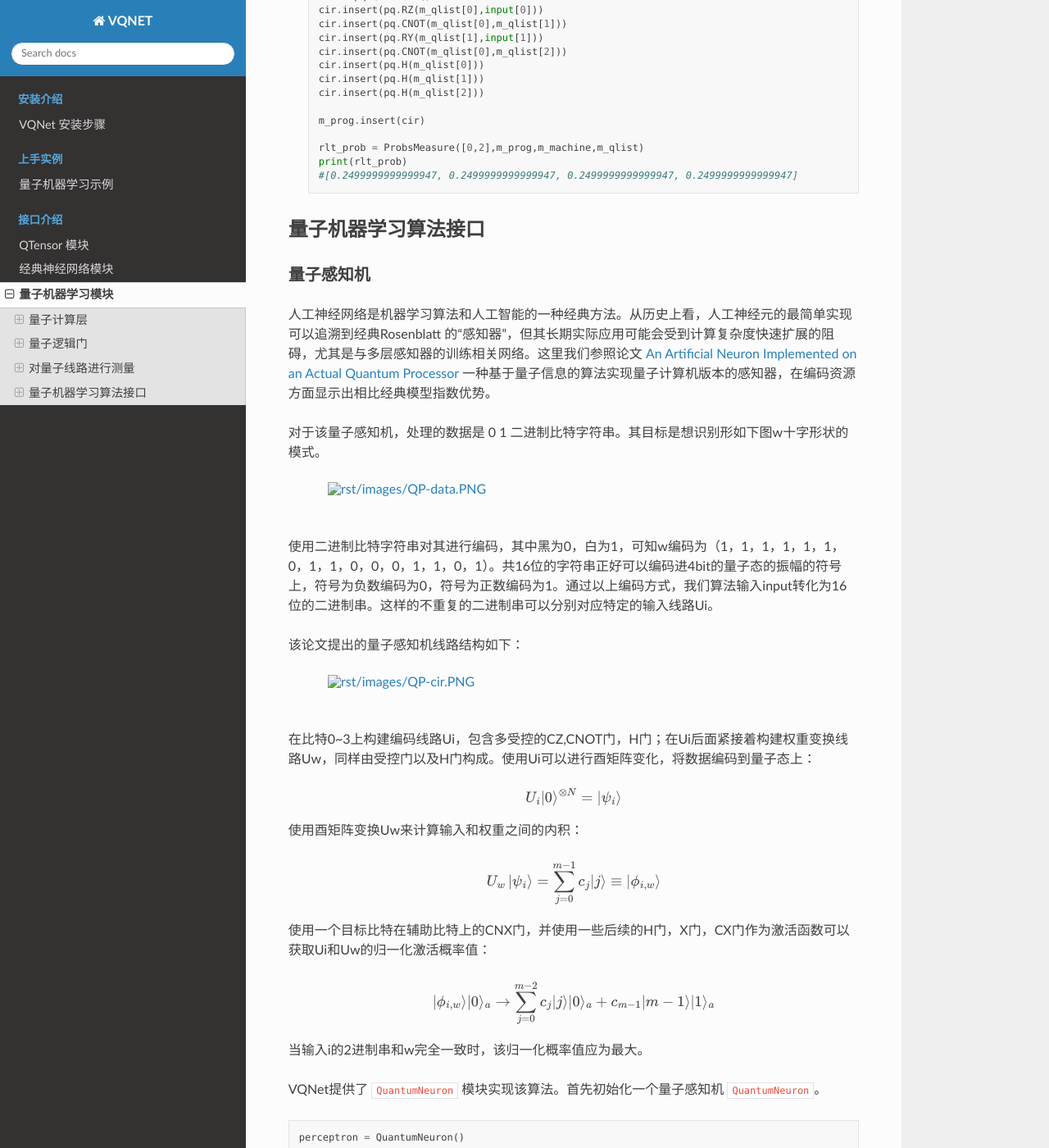
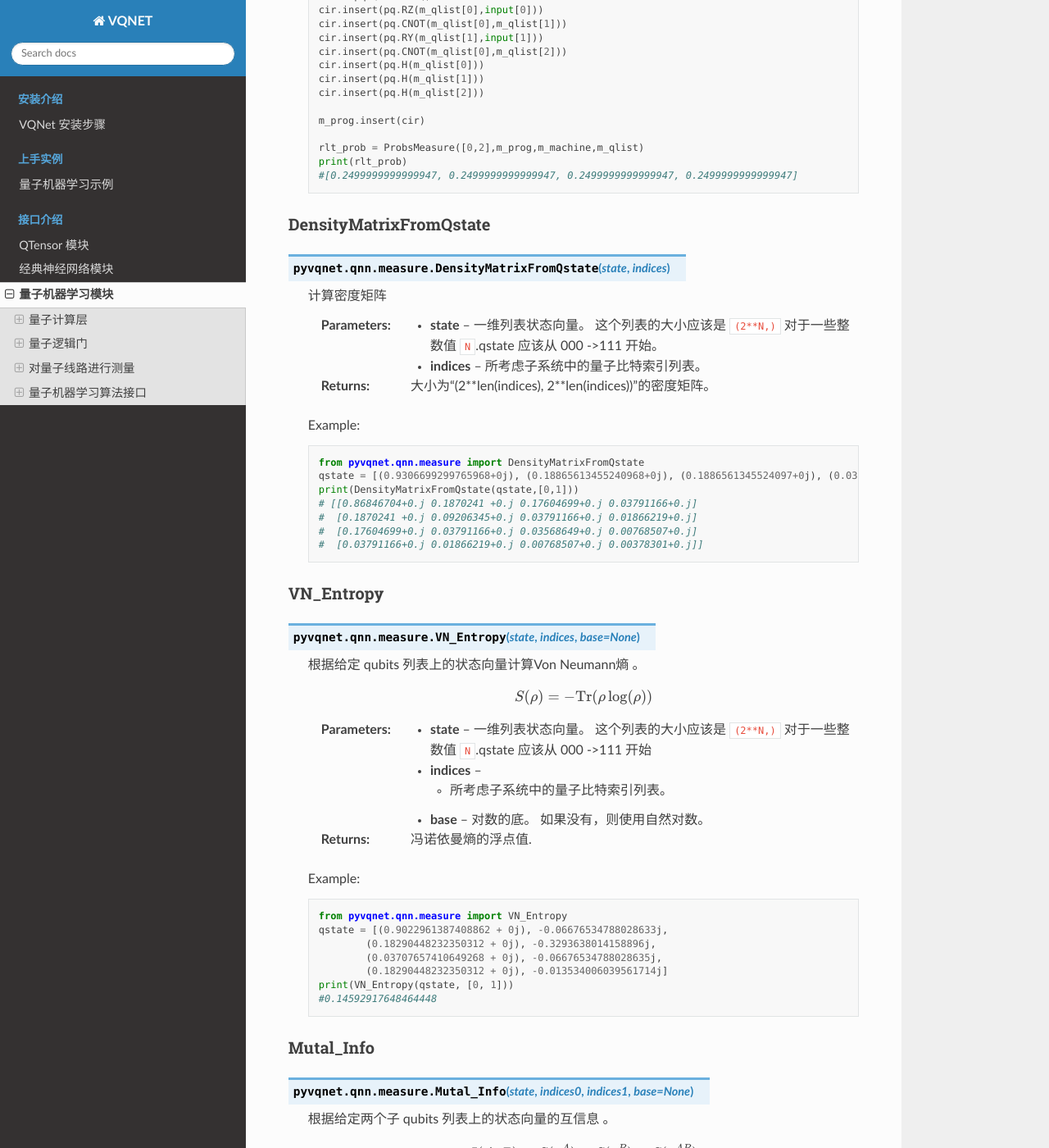
Before and after one commit to OriginQ/VQNET2.0-tutorial, a Sphinx documentation site: the page built from source/rst/qnn.rst, in a window 1280 px wide and 1400 px high, scrolled down 20458 px. Shown: the whole window at 82% size. Built offline with Sphinx 7.4.7 and the Read the Docs theme 2.0.0, drawn with Linux system fonts in a browser that asks for light colours; some of the changed text lies outside the part shown.

Commit message:
[feat] add vn-entropy,mutal-info,dense-matrix api doc

```diff
--- a/source/rst/qnn.rst
+++ b/source/rst/qnn.rst
@@ -1015,6 +1015,85 @@ ProbsMeasure
         print(rlt_prob)
         #[0.2499999999999947, 0.2499999999999947, 0.2499999999999947, 0.2499999999999947]
 
+DensityMatrixFromQstate
+^^^^^^^^^^^^^^^^^^^^^^^^^^^^^^^
+.. py:function:: pyvqnet.qnn.measure.DensityMatrixFromQstate(state, indices)
+
+    计算密度矩阵
+
+    :param state: 一维列表状态向量。 这个列表的大小应该是 ``(2**N,)`` 对于一些整数值 ``N``.qstate 应该从 000 ->111 开始。
+    :param indices: 所考虑子系统中的量子比特索引列表。
+    :return: 大小为“(2**len(indices), 2**len(indices))”的密度矩阵。
+
+    Example::
+
+        from pyvqnet.qnn.measure import DensityMatrixFromQstate
+        qstate = [(0.9306699299765968+0j), (0.18865613455240968+0j), (0.1886561345524097+0j), (0.03824249173404786+0j), -0.048171819846746615j, -0.00976491131165138j, -0.23763904794287155j, -0.048171819846746615j]
+        print(DensityMatrixFromQstate(qstate,[0,1]))
+        # [[0.86846704+0.j 0.1870241 +0.j 0.17604699+0.j 0.03791166+0.j]
+        #  [0.1870241 +0.j 0.09206345+0.j 0.03791166+0.j 0.01866219+0.j]
+        #  [0.17604699+0.j 0.03791166+0.j 0.03568649+0.j 0.00768507+0.j]
+        #  [0.03791166+0.j 0.01866219+0.j 0.00768507+0.j 0.00378301+0.j]]
+
+VN_Entropy
+^^^^^^^^^^^^^^^
+.. py:function:: pyvqnet.qnn.measure.VN_Entropy(state, indices, base=None)
+
+    根据给定 qubits 列表上的状态向量计算Von Neumann熵 。
+
+    .. math::
+        S( \rho ) = -\text{Tr}( \rho \log ( \rho ))
+
+    :param state: 一维列表状态向量。 这个列表的大小应该是 ``(2**N,)`` 对于一些整数值 ``N``.qstate 应该从 000 ->111 开始
+    :param indices: - 所考虑子系统中的量子比特索引列表。
+    :param base: 对数的底。 如果没有，则使用自然对数。
+
+    :return: 冯诺依曼熵的浮点值.
+
+    Example::
+
+        from pyvqnet.qnn.measure import VN_Entropy
+        qstate = [(0.9022961387408862 + 0j), -0.06676534788028633j,
+                (0.18290448232350312 + 0j), -0.3293638014158896j,
+                (0.03707657410649268 + 0j), -0.06676534788028635j,
+                (0.18290448232350312 + 0j), -0.013534006039561714j]
+        print(VN_Entropy(qstate, [0, 1]))
+        #0.14592917648464448
+
+Mutal_Info
+^^^^^^^^^^^^^^^
+.. py:function:: pyvqnet.qnn.measure.Mutal_Info(state, indices0, indices1, base=None)
+
+    根据给定两个子 qubits 列表上的状态向量的互信息 。
+
+    .. math::
+
+        I(A, B) = S(\rho^A) + S(\rho^B) - S(\rho^{AB})
+
+    其中 :math:`S` 是冯诺依曼熵。
+
+    互信息是衡量两个子系统之间相关性的指标。更具体地说，它量化了一个系统通过测量另一个系统获得的信息量。
+
+    每个状态都可以作为计算基础中的状态向量给出。
+
+    :param state: 一维列表状态向量。 这个列表的大小应该是 ``(2**N,)`` 对于一些整数值 ``N``.qstate 应该从 000 ->111 开始
+    :param indices0: 第一个子系统中的量子比特索引列表。
+    :param indices1: 第二个子系统中的量子比特索引列表。
+    :param base: 对数的底。 如果没有，则使用自然对数。
+
+    :return: 子系统之间的相互信息
+
+    Example::
+
+        from pyvqnet.qnn.measure import Mutal_Info
+        qstate = [(0.9022961387408862 + 0j), -0.06676534788028633j,
+                (0.18290448232350312 + 0j), -0.3293638014158896j,
+                (0.03707657410649268 + 0j), -0.06676534788028635j,
+                (0.18290448232350312 + 0j), -0.013534006039561714j]
+        print(Mutal_Info(qstate, [0], [2], 2))
+        #0.13763425302805887
+
+
 量子机器学习算法接口
 ----------------------------------
 
```
